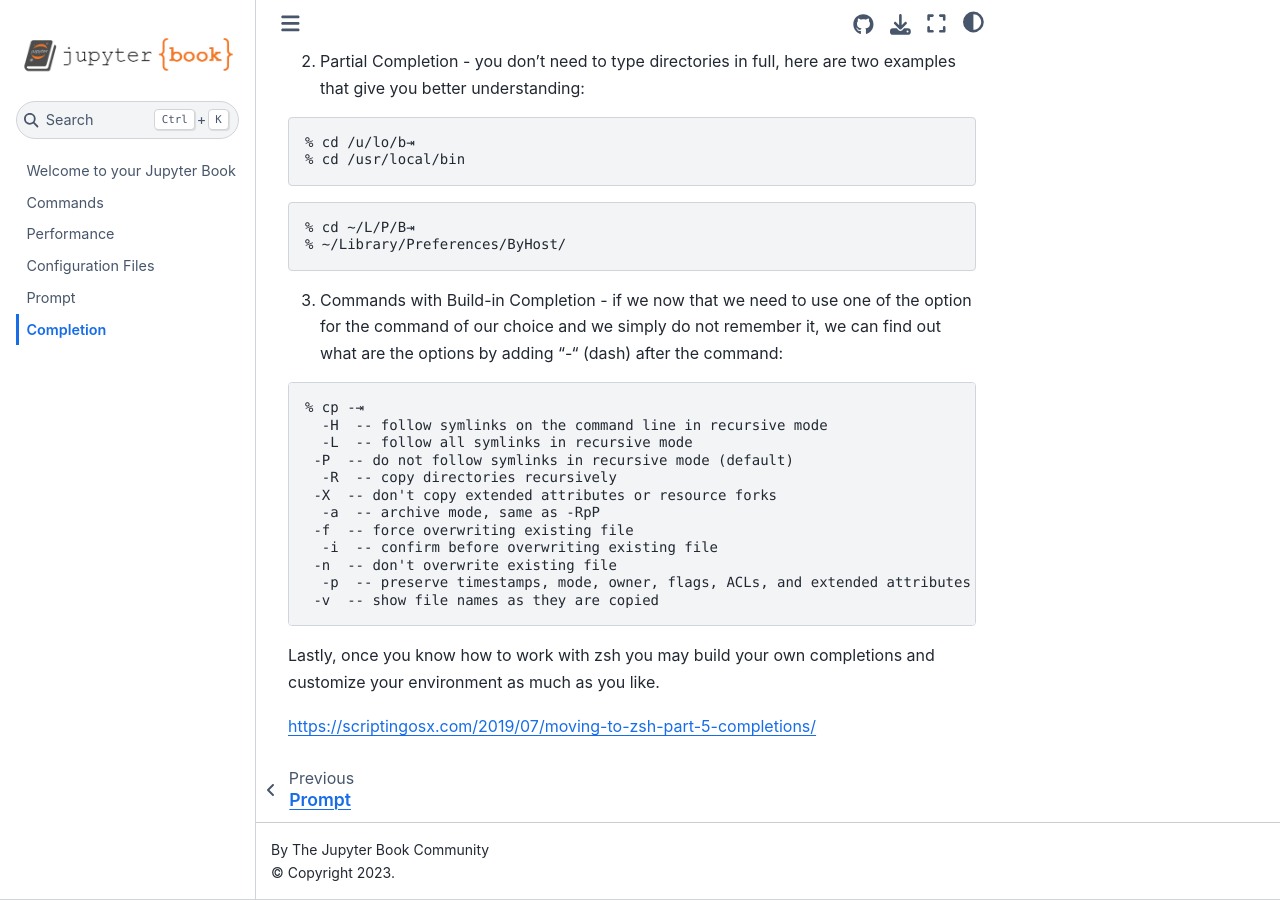
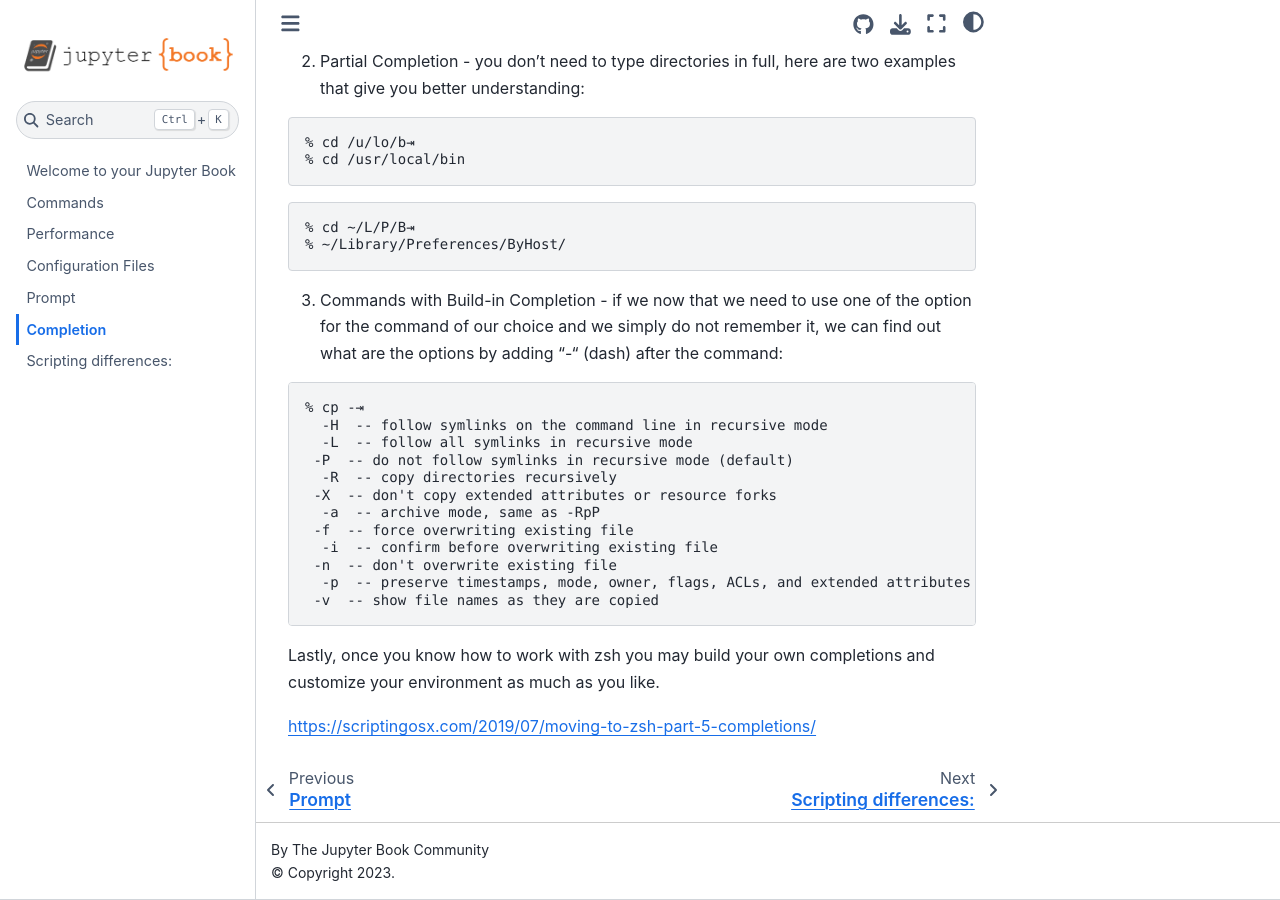
Before and after one commit to marcinpawlukiewicz/bash-zsh, a Jupyter Book: the page built from completion.md, in a window 1280 px wide and 900 px high, scrolled down 676 px. Built offline with Jupyter Book 1.0.4 settings and Sphinx 7.4.7 and the Sphinx Book theme 1.1.4, drawn with Linux system fonts in a browser that asks for light colours; pages that are not in the unit, such as notebooks, are missing from menus.

Commit message:
Update _toc.yml

```diff
--- a/_toc.yml
+++ b/_toc.yml
@@ -10,4 +10,4 @@ chapters:
 - file: key_bidings
 - file: prompt
 - file: completion
-- file: script_differences
+- file: scripting_differences
```
